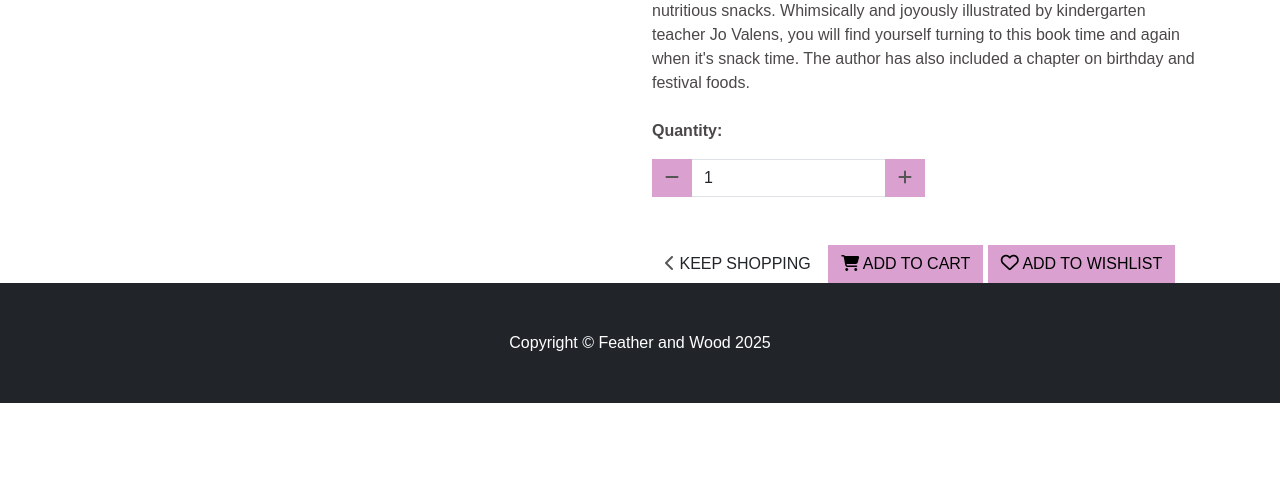
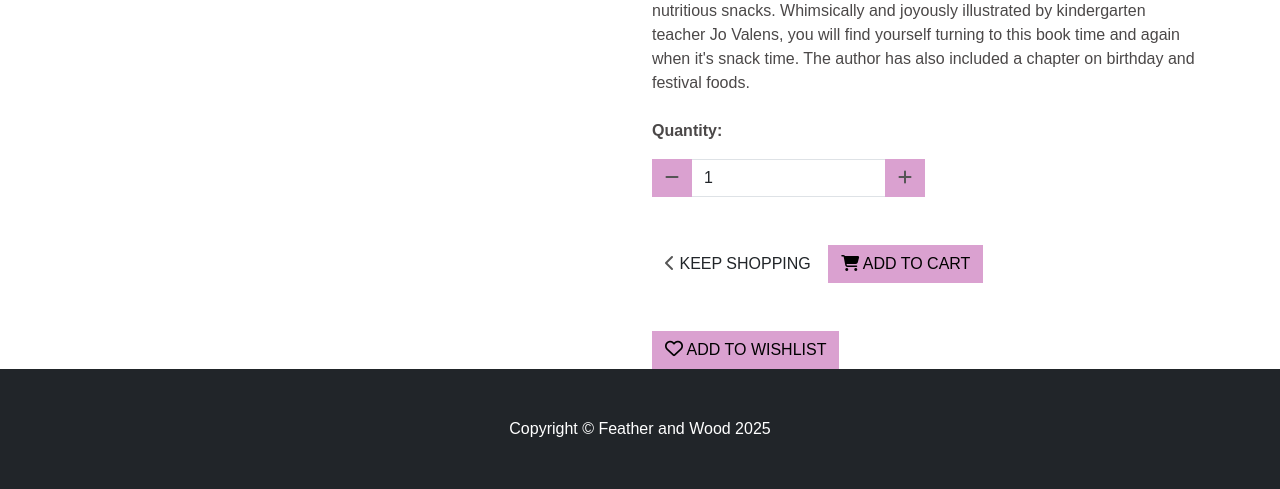
Before and after one commit to RdeSwart/feather_wood, a Django app: page /products/2 in a window 1280 px wide. Shown: the part 512-1001 px from the top of the page. Before the commit the page ends 915 px from the top, so only its background shows below. Run offline with Django 3.2, Linux system fonts and the light colour scheme; data comes from the database, SQL or seed files in the repository; parts of the project's set-up code (start-up, migrations or seed data) failed here and were passed over; some libraries are stand-ins or nearby versions; some web fonts are replaced.

Commit message:
fix: Move wishlist form outside of add to cart form

```diff
--- a/products/templates/products/product_detail.html
+++ b/products/templates/products/product_detail.html
@@ -76,15 +76,15 @@
                         <button type="submit" class="btn btn-primary rounded-0 text-uppercase mt-5">
                             <i class="fas fa-cart-shopping"></i> Add to Cart
                         </button>
-                        <form action="{% url 'add_to_wishlist' product.id %}" method="POST">
-                            {% csrf_token %}
-                            <input type="hidden" name="redirect_url" value="{{ request.path }}">
-                            <button type="submit" class="btn btn-primary rounded-0 text-uppercase mt-5">
-                                <i class="fa-regular fa-heart text-black"></i> Add to Wishlist
-                            </button>
-                        </form>
                     </div>
                     <input type="hidden" name="redirect_url" value="{{ request.path }}">
+            </form>
+            <form action="{% url 'add_to_wishlist' product.id %}" method="POST">
+                {% csrf_token %}
+                <input type="hidden" name="redirect_url" value="{{ request.path }}">
+                <button type="submit" class="btn btn-primary rounded-0 text-uppercase mt-5">
+                    <i class="fa-regular fa-heart text-black"></i> Add to Wishlist
+                </button>
             </form>
         </div>
     </div>
```
